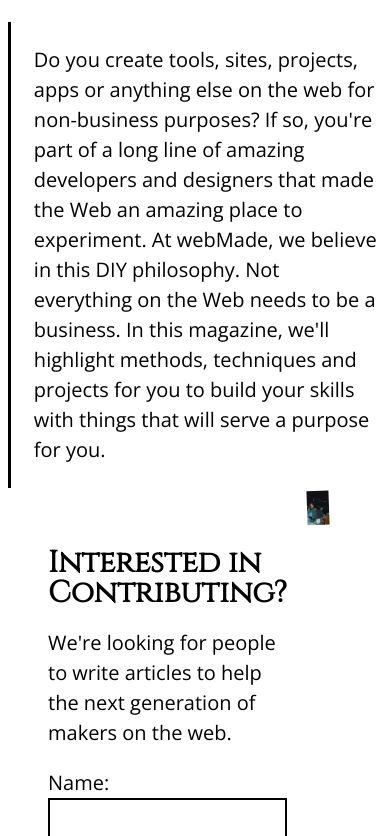
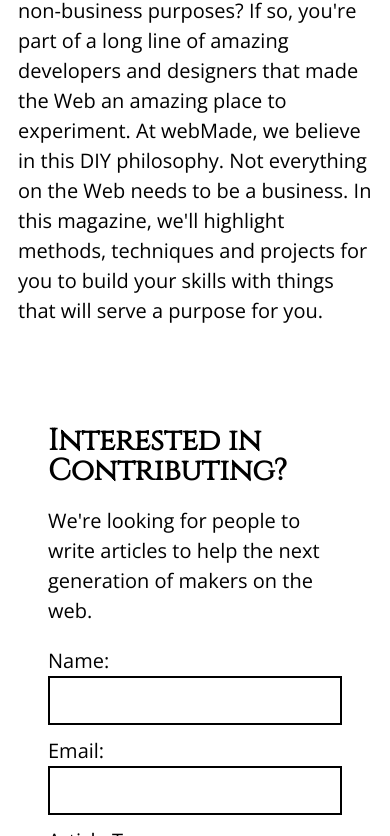
Before and after one commit to brob/webmademag.com, an Eleventy site: page index.html in a window 390 px wide. Shown: the part 477-1313 px from the top of the page. Built offline with nearby package versions, Linux system fonts and the light colour scheme; Eleventy itself is replaced by a stand-in of ours; files that its build step writes are made by us from their sources.

Commit message:
Adds simple mobile styling

```diff
--- a/style.css
+++ b/style.css
@@ -80,3 +80,24 @@
     width: 85%;
     transform: rotate(-2deg) translateY(-5ch);
 }
+
+@media (max-width: 600px) {
+    .callout {
+        display: block;
+        margin-top: 2rem;
+    }
+    .callout__thumb {
+        display: none;
+    }
+    .banner {
+        padding: 2rem .5rem 0;
+    }
+    .banner__title {
+        text-align: left;
+        font-size: 2rem;
+    }
+    .banner__subtitle {
+        border: 0;
+        padding: 0;
+    }
+}
```
